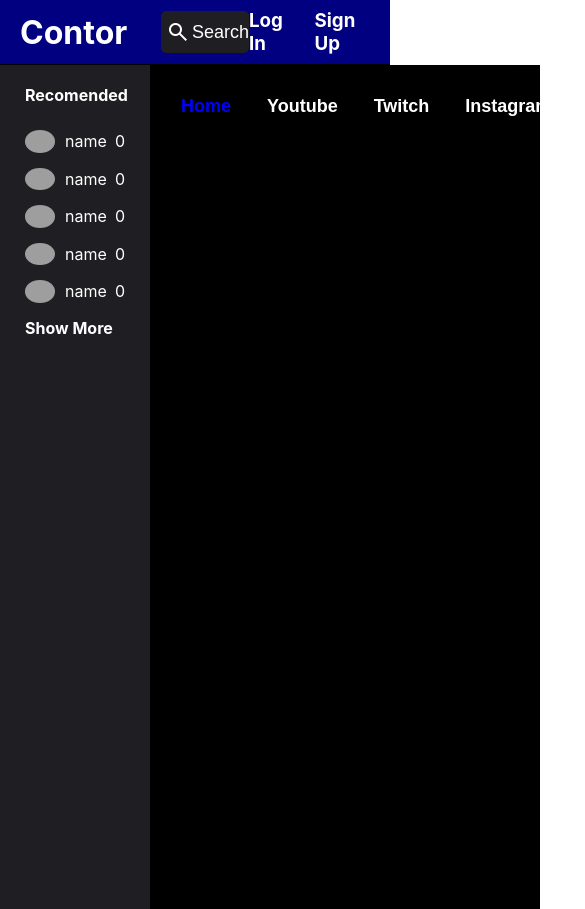
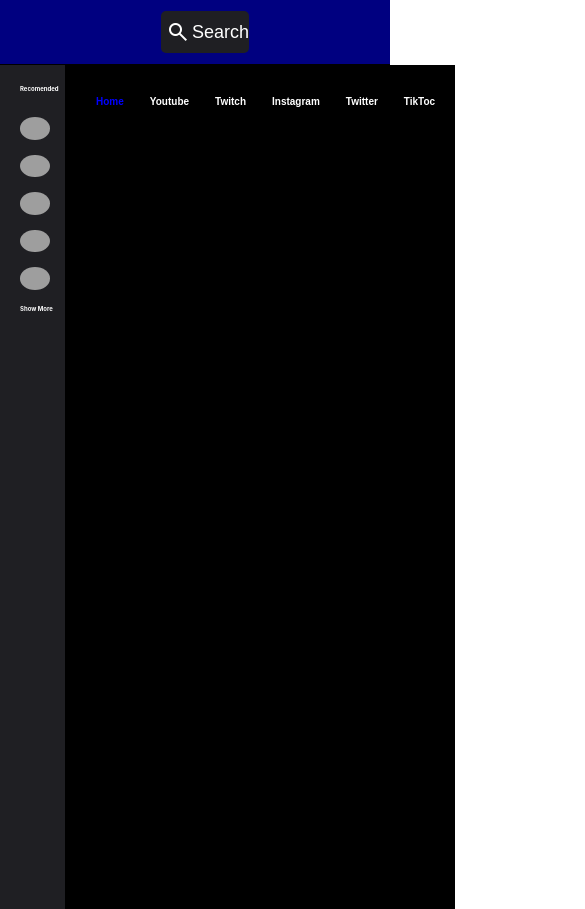
Before and after one commit to cyrusblake/Contor-Web, a React (Vite) app in the folder my-app/: page /Home in a window 390 px wide. Shown: the top 909 px of the page, 585 px wide, since content can reach past the window. Built offline with nearby package versions, Linux system fonts and the light colour scheme; grey boxes are pictures that could not be loaded.

Commit message:
more changes

```diff
--- a/my-app/src/components/Kick.jsx
+++ b/my-app/src/components/Kick.jsx
@@ -5,6 +5,7 @@ const Kick = () => {
     return (
         <div className='item'>
             <iframe
+            className = 'ik'
             width="284"
             height="200"
             src={'https://player.kick.com/cyfl'}
--- a/my-app/src/components/ProfileBody.jsx
+++ b/my-app/src/components/ProfileBody.jsx
@@ -57,7 +57,7 @@ function ProfileBody(){
 
                                 <div className='yt-section'>
                                     <div className="ytVideo">
-                                        <iframe width="284" height="200" src="https://www.youtube.com/embed/nWrc84fDPRY"
+                                        <iframe className='iv' width="284" height="200" src="https://www.youtube.com/embed/nWrc84fDPRY"
                                         title="@MarkWiens shows us the world’s best street food…DO NOT WATCH IF HUNGRY!!" frameborder="0"
                                         allow="accelerometer; autoplay; clipboard-write; encrypted-media; gyroscope; picture-in-picture; web-share"
                                         allowfullscreen>
@@ -66,7 +66,7 @@ function ProfileBody(){
                                     </div>
 
                                     <div className="ytVideo">
-                                        <iframe width="284" height="200" src="https://www.youtube.com/embed/f06SjPc_y1c"
+                                        <iframe className='iv' width="284" height="200" src="https://www.youtube.com/embed/f06SjPc_y1c"
                                         title="@Eeowna explains the rise and reign of cozy gaming on YouTube" frameborder="0"
                                         allow="accelerometer; autoplay; clipboard-write; encrypted-media; gyroscope; picture-in-picture; web-share"
                                         allowfullscreen>
@@ -75,7 +75,7 @@ function ProfileBody(){
                                     </div>
 
                                     <div className="ytVideo">
-                                        <iframe width="284" height="200" src="https://www.youtube.com/embed/bF424rbJYV0"
+                                        <iframe className='iv' width="284" height="200" src="https://www.youtube.com/embed/bF424rbJYV0"
                                         title="@AlexaRivera discusses filming with her family and her favorite collabs | YouTube Watch History" frameborder="0"
                                         allow="accelerometer; autoplay; clipboard-write; encrypted-media; gyroscope; picture-in-picture; web-share"
                                         allowfullscreen>
@@ -84,7 +84,7 @@ function ProfileBody(){
                                     </div>
 
                                     <div className="ytVideo">
-                                        <iframe width="284" height="200" src="https://www.youtube.com/embed/8hBHQPrVVak"
+                                        <iframe className='iv' width="284" height="200" src="https://www.youtube.com/embed/8hBHQPrVVak"
                                         title="@AyChristene tiers the creepy characters that are taking over YouTube" frameborder="0"
                                         allow="accelerometer; autoplay; clipboard-write; encrypted-media; gyroscope; picture-in-picture; web-share"
                                         allowfullscreen>
@@ -93,7 +93,7 @@ function ProfileBody(){
                                     </div>
 
                                     <div className="ytVideo">
-                                        <iframe width="284" height="200" src="https://www.youtube.com/embed/VjJ9_qnsVrE"
+                                        <iframe className='iv' width="284" height="200" src="https://www.youtube.com/embed/VjJ9_qnsVrE"
                                         title="Celebrate every wave, curl, kink, and coil with @WillOnAWhim, @BiancaReneeToday, and @NaturalReign" frameborder="0"
                                         allow="accelerometer; autoplay; clipboard-write; encrypted-media; gyroscope; picture-in-picture; web-share"
                                         allowfullscreen>
--- a/my-app/src/styles/Channel.css
+++ b/my-app/src/styles/Channel.css
@@ -36,3 +36,14 @@
 .ps{
     color: white;
 }
+
+
+@media only screen and (max-width: 600px){
+    .links {
+        display: none;
+    }
+
+    .pf {
+        display: none;
+    }
+}
--- a/my-app/src/styles/Kick.css
+++ b/my-app/src/styles/Kick.css
@@ -16,3 +16,16 @@
     height: 60px;
     margin-right: 10px;
 }
+
+
+@media only screen and (max-width: 600px){
+
+
+    .ik {
+        width: 250px;
+        height: 200px;
+
+    }
+
+
+}
--- a/my-app/src/styles/ProfileBody.css
+++ b/my-app/src/styles/ProfileBody.css
@@ -150,3 +150,30 @@
 .ytVideo {
     margin-right: 10px;
 }
+
+
+@media only screen and (max-width: 600px){
+    .contents {
+        margin-left: 25px;
+    }
+
+    .tab_box .tab_btn {
+        font-size: 10px;
+        padding-right: 20px;
+    }
+
+    .iv {
+        width: 250px;
+        height: 200px;
+
+    }
+
+    .container{
+         margin-right: 0px;
+
+    }
+
+    .ytVideo {
+        margin-right: 0px;
+    }
+}
--- a/my-app/src/styles/SideBar.css
+++ b/my-app/src/styles/SideBar.css
@@ -21,3 +21,16 @@
     margin-top: 10px;
     margin-bottom: 25px;
 }
+
+
+@media only screen and (max-width: 600px){
+    .sidebar {
+        width: 50px;
+        padding-left: 20px;
+        padding-right: 5px;
+    }
+
+    .sidebar_top > h4 {
+        font-size: 6px;
+    }
+}
```
